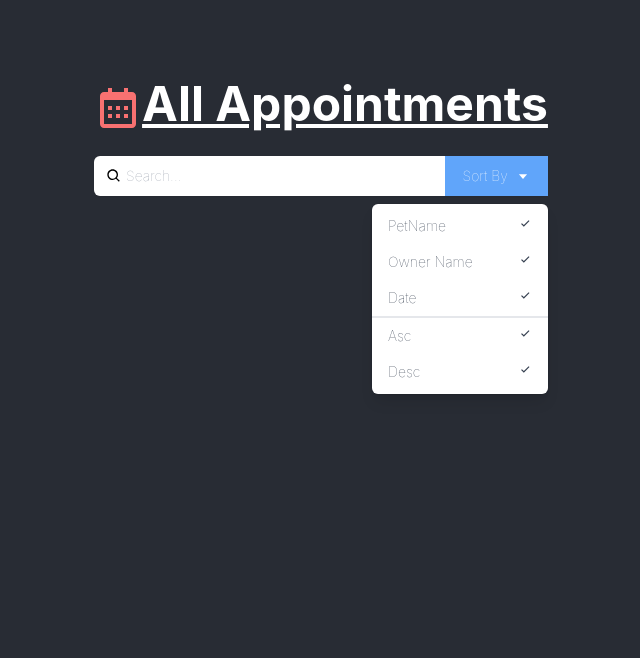
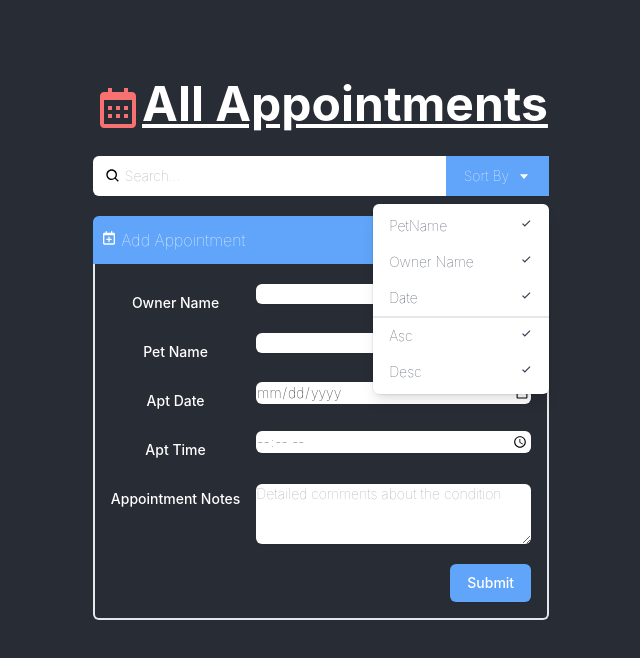
Before and after one commit to AhmedHany22/appointments, a React (Create React App) app: page / in a window 1280 px wide. Shown: the top 658 px of the page, without its empty margins (319-959 px from the left). Built offline with nearby package versions, Linux system fonts and the light colour scheme.

Commit message:
Appointment Component

```diff
--- a/src/App.js
+++ b/src/App.js
@@ -1,6 +1,7 @@
 import React, { Component } from "react";
 import { BiCalendar } from "react-icons/bi";
 import Search from "./components/Search";
+import AddAppointment from "./components/AddAppointment";
 
 class App extends Component {
   constructor(props) {
@@ -17,6 +18,7 @@
             All Appointments
           </h1>
           <Search />
+          <AddAppointment />
         </div>
       </div>
     );
--- /dev/null
+++ b/src/components/AddAppointment.js
@@ -0,0 +1,114 @@
+import { BiCalendarPlus } from "react-icons/bi";
+
+const AddAppointment = () => {
+  return (
+    <div className="AddAppointment">
+      <button className="bg-blue-400 text-white px-2 py-3 w-full text-left rounded-t-md">
+        <div>
+          <BiCalendarPlus className="inline-block align-text-top" /> Add
+          Appointment
+        </div>
+      </button>
+      <div className="border-r-2 border-b-2 border-l-2 border-light-blue-500 rounded-b-md pl-4 pr-4 pb-4">
+        <div className="sm:grid sm:grid-cols-3 sm:gap-4 sm:items-start  sm:pt-5">
+          <label
+            htmlFor="ownerName"
+            className="block text-sm font-medium text-gray-700 sm:mt-px sm:pt-2"
+          >
+            Owner Name
+          </label>
+          <div className="mt-1 sm:mt-0 sm:col-span-2">
+            <input
+              type="text"
+              name="ownerName"
+              id="ownerName"
+              className="max-w-lg block w-full shadow-sm focus:ring-indigo-500 focus:border-indigo-500 sm:max-w-xs sm:text-sm border-gray-300 rounded-md"
+            />
+          </div>
+        </div>
+
+        <div className="sm:grid sm:grid-cols-3 sm:gap-4 sm:items-start  sm:pt-5">
+          <label
+            htmlFor="petName"
+            className="block text-sm font-medium text-gray-700 sm:mt-px sm:pt-2"
+          >
+            Pet Name
+          </label>
+          <div className="mt-1 sm:mt-0 sm:col-span-2">
+            <input
+              type="text"
+              name="petName"
+              id="petName"
+              className="max-w-lg block w-full shadow-sm focus:ring-indigo-500 focus:border-indigo-500 sm:max-w-xs sm:text-sm border-gray-300 rounded-md"
+            />
+          </div>
+        </div>
+
+        <div className="sm:grid sm:grid-cols-3 sm:gap-4 sm:items-start  sm:pt-5">
+          <label
+            htmlFor="aptDate"
+            className="block text-sm font-medium text-gray-700 sm:mt-px sm:pt-2"
+          >
+            Apt Date
+          </label>
+          <div className="mt-1 sm:mt-0 sm:col-span-2">
+            <input
+              type="date"
+              name="aptDate"
+              id="aptDate"
+              className="max-w-lg block w-full shadow-sm focus:ring-indigo-500 focus:border-indigo-500 sm:max-w-xs sm:text-sm border-gray-300 rounded-md"
+            />
+          </div>
+        </div>
+
+        <div className="sm:grid sm:grid-cols-3 sm:gap-4 sm:items-start  sm:pt-5">
+          <label
+            htmlFor="aptTime"
+            className="block text-sm font-medium text-gray-700 sm:mt-px sm:pt-2"
+          >
+            Apt Time
+          </label>
+          <div className="mt-1 sm:mt-0 sm:col-span-2">
+            <input
+              type="time"
+              name="aptTime"
+              id="aptTime"
+              className="max-w-lg block w-full shadow-sm focus:ring-indigo-500 focus:border-indigo-500 sm:max-w-xs sm:text-sm border-gray-300 rounded-md"
+            />
+          </div>
+        </div>
+
+        <div className="sm:grid sm:grid-cols-3 sm:gap-4 sm:items-start  sm:pt-5">
+          <label
+            htmlFor="aptNotes"
+            className="block text-sm font-medium text-gray-700 sm:mt-px sm:pt-2"
+          >
+            Appointment Notes
+          </label>
+          <div className="mt-1 sm:mt-0 sm:col-span-2">
+            <textarea
+              id="aptNotes"
+              name="aptNotes"
+              rows="3"
+              className="shadow-sm focus:ring-indigo-500 focus:border-indigo-500 mt-1 block w-full sm:text-sm border-gray-300 rounded-md"
+              placeholder="Detailed comments about the condition"
+            ></textarea>
+          </div>
+        </div>
+
+        <div className="pt-5">
+          <div className="flex justify-end">
+            <button
+              type="submit"
+              className="ml-3 inline-flex justify-center py-2 px-4 border border-transparent shadow-sm text-sm font-medium rounded-md text-white bg-blue-400 hover:bg-blue-700 focus:outline-none focus:ring-2 focus:ring-offset-2 focus:ring-blue-400"
+            >
+              Submit
+            </button>
+          </div>
+        </div>
+      </div>
+    </div>
+  );
+};
+
+export default AddAppointment;
--- a/src/index.css
+++ b/src/index.css
@@ -1,6 +1,15 @@
 @tailwind base;
 @tailwind components;
 @tailwind utilities;
+
+body {
+  margin: 0;
+  font-family: -apple-system, BlinkMacSystemFont, "Segoe UI", "Roboto", "Oxygen",
+    "Ubuntu", "Cantarell", "Fira Sans", "Droid Sans", "Helvetica Neue",
+    sans-serif;
+  -webkit-font-smoothing: antialiased;
+  -moz-osx-font-smoothing: grayscale;
+}
 
 .App {
   text-align: center;
@@ -18,11 +27,6 @@
   color: #fff;
 }
 
-body {
-  margin: 0;
-  font-family: -apple-system, BlinkMacSystemFont, "Segoe UI", "Roboto", "Oxygen",
-    "Ubuntu", "Cantarell", "Fira Sans", "Droid Sans", "Helvetica Neue",
-    sans-serif;
-  -webkit-font-smoothing: antialiased;
-  -moz-osx-font-smoothing: grayscale;
+.AddAppointment label {
+  color: #fff;
 }
```
